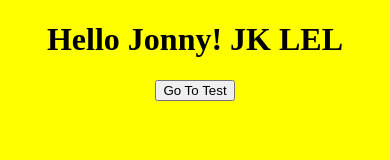
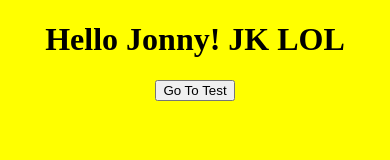
Before and after one commit to jdog1994/AppTesting, a plain HTML site: page www/index.html in a window 390 px wide. Drawn offline with Linux system fonts and the light colour scheme; some packages are replaced by stand-ins of ours.

Commit message:
update readme

```diff
--- a/www/index.html
+++ b/www/index.html
@@ -13,7 +13,7 @@
     </head>
     <body>
         <div class="center">
-            <h1>Hello Jonny! JK LEL</h1>
+            <h1>Hello Jonny! JK LOL</h1>
             <button onclick="window.location='test.html'">Go To Test</button>
         </div>
     </body>
```
Also changed, not shown: 1 other file.
